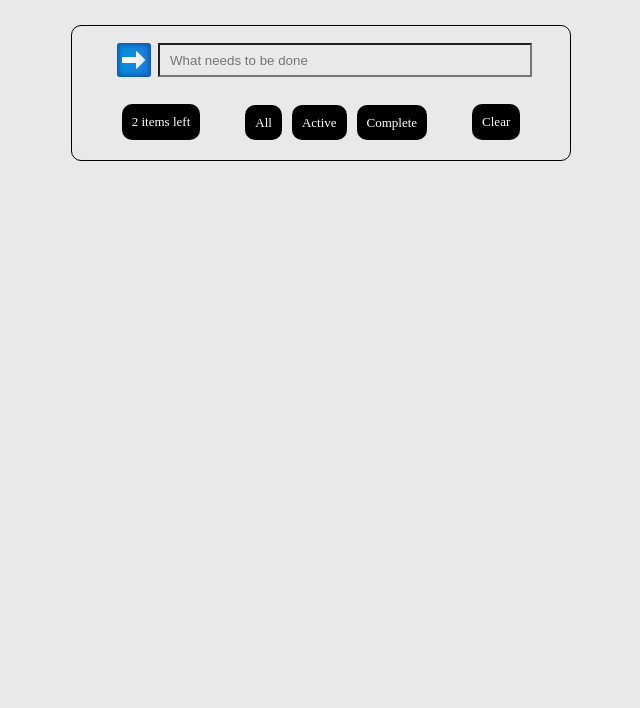
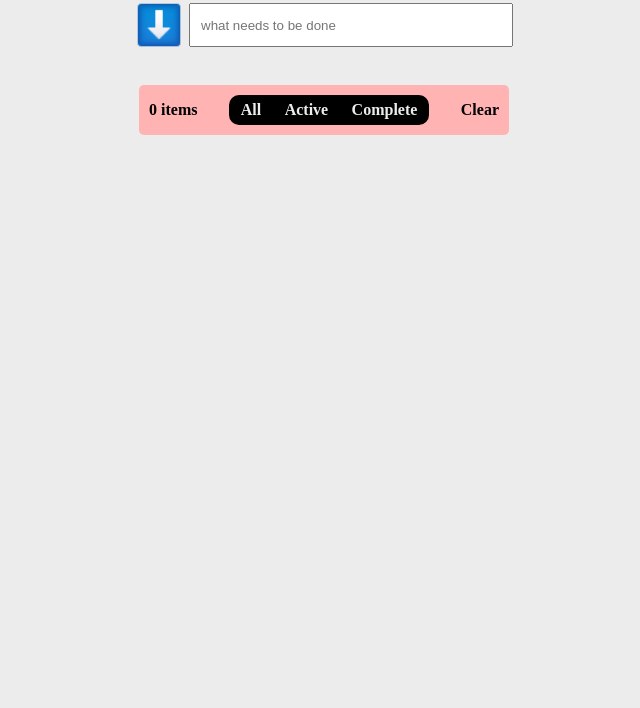
Before and after one commit to SumitfrontendZip/todoapps, a plain HTML site: page Index.html in a window 1280 px wide. Shown: the part 92-800 px from the top of the page, without its empty margins (319-959 px from the left). Drawn offline with Linux system fonts and the light colour scheme.

Commit message:
update js file and few changes in UI

```diff
--- a/Index.css
+++ b/Index.css
@@ -1,77 +1,87 @@
 * {
   padding: 0px;
   margin: 0px;
-  background: #e9e9e9;
 }
-body{
+body {
+  background: #ececec;
+}
+#root {
+  display: flex;
+  flex-direction: column;
+  align-items: center;
+}
+h1 {
+  margin: 20px;
+}
+#container {
+  /* background: #000; */
+  width: 400px;
+  height: 500px;
+}
+#inputSection {
+  display: flex;
+  justify-content: center;
+  align-items: center;
+  margin-top: 10px;
+}
+#inputSection > input {
+  height: 20px;
+  width: 300px;
+  padding: 10px;
+}
+#inputSection > img {
+  width: 60px;
+  height: 60px;
+}
+#taskBar {
+  margin: 10px 0px;
   display: flex;
   flex-direction: column;
   align-items: center;
   justify-content: center;
 }
-h1{
-    margin: 40px;
+#tasksection {
+  border: 1px solid black;
+  width: 350px;
+  display: flex;
+  align-items: center;
+  padding: 10px;
+  margin: 10px 0px 10px 8px;
+  justify-content: space-between;
+  border-radius: 4px;
 }
-#container {
-    display: flex;
-    flex-direction: column;
-    justify-content: center;
-    align-items: center;
-    border: 1px solid black;
-    padding: 10px;
-    border-radius: 10px;
+#tasksection > img {
+  width: 30px;
+  cursor: pointer;
 }
-#inputsection{
-    display: flex;
-    justify-content: center;
-    align-items: center;
+
+#footermenu {
+  display: flex;
+  justify-content: space-between;
+  align-items: center;
+  width: 350px;
+  padding: 10px;
+  margin-left: 18px;
+  margin-top: 20px;
+  background: #ffb3b3;
+  border-radius: 5px;
+  font-weight: bolder;
 }
-#inputsection > input {
-    height: 10px;
-    padding: 10px;
-    width: 350px;
+#menuBar {
+  display: flex;
+  justify-content: space-around;
+  align-items: center;
+  width: 200px;
+  background: #000;
+  color: #ececec;
+  height: 30px;
+  border-radius: 10px;
 }
-#inputsection > img{
-    transform: rotate(-90deg)
+#menuBar > span {
+  cursor: pointer;
 }
-#taskBar{
-    display: flex;
-    flex-direction: column;
-    text-transform: capitalize;
-    padding: 5px;
+#menuBar > span:hover {
+  background: #ff2e2e;
+  border-radius: 10px;
+  padding: 5px;
 }
-#taskSection{
-    display: flex;
-    height: 50px;
-    width: 400px;
-    justify-content: space-between;
-    align-items:center;
-}
-#taskSection > img{
-    width: 40px;
-    cursor: pointer;
-}
-#buttonSection{
-    display: flex;
-    justify-content: center;
-    align-items: center;
-    padding: 10px 0px;
-}
-#buttonSection > span {
-    background: #000;
-    color: white;
-    padding: 10px;
-    border-radius: 10px;
-    font-size: small;
-    cursor: pointer;
-    margin: 0px 40px ;
-}
-#buttonSection > div > span {
-    background: #000;
-    color: white;
-    padding: 10px;
-    border-radius: 10px;
-    font-size: small;
-    cursor: pointer;
-    margin: 0px 5px ;
-}
--- a/Index.html
+++ b/Index.html
@@ -7,17 +7,7 @@
     <link rel="stylesheet" href="Index.css">
 </head>
 <body>
-    <h1>Todos</h1>
-    <div id="container">
-        <div id="inputsection">
-
-        </div>
-        <div id="taskBar"></div>
-        <div id="buttonSection">
-
-        </div>
-    </div>
-
+    <div id="root"></div>
     <script src="Index.js"></script>
 </body>
 </html>
--- a/Index.js
+++ b/Index.js
@@ -1,64 +1,109 @@
-// creating a input section add a todo list
+// creating array for store value
 
-const inputsection = document.getElementById("inputsection");
-const imgBtn = document.createElement("img");
-imgBtn.src = "arrow.png";
-inputsection.append(imgBtn);
+let arr = {};
 
-const input = document.createElement("input");
-input.placeholder = "What needs to be done";
-inputsection.append(input);
+// Get root element and append container
+const root = document.getElementById("root");
 
-const taskBar = document.getElementById("taskBar");
+const todoTitle = document.createElement("h1");
+todoTitle.innerText = "Todos";
+root.append(todoTitle);
 
-input.addEventListener("keypress", (event) => {
+// create a box
 
-    if (event.key === "Enter" && input.value !== "") {
-      const taskSection = document.createElement("div");
-      taskSection.setAttribute("id","taskSection")
+const container = document.createElement("div");
+container.setAttribute("id", "container");
+root.append(container);
 
-      const value = input.value;
+// create input section
 
-      const checkBtn = document.createElement("img");
-      checkBtn.src = "check.png";
-      taskSection.append(checkBtn);
+const inputSection = document.createElement("div");
+inputSection.setAttribute("id", "inputSection");
 
-      const taskTitle = document.createElement("span");
-      taskTitle.innerText = value;
-      taskSection.append(taskTitle);
+const arrowImage = document.createElement("img");
+arrowImage.src = "arrow.png";
+inputSection.append(arrowImage);
 
-      const taskcross = document.createElement("img");
-      taskcross.src = "cross.png";
-      taskSection.append(taskcross);
+const inputTag = document.createElement("input");
+inputTag.placeholder = "what needs to be done";
+inputSection.append(inputTag);
 
-      taskBar.append(taskSection);
+container.append(inputSection);
 
-      input.value = ""
-    }
+// create a function to create a tasksection
+
+const taskBar = document.createElement("div");
+taskBar.setAttribute("id", "taskBar");
+const taskFunction = (value) => {
+  const tasksection = document.createElement("div");
+  tasksection.setAttribute("id", "tasksection");
+
+  const taskCkeck = document.createElement("input");
+  taskCkeck.type = "checkbox";
+  tasksection.append(taskCkeck);
+
+  const taskContent = document.createElement("span");
+  taskContent.innerText = value;
+  tasksection.append(taskContent);
+
+  const taskDel = document.createElement("img");
+  taskDel.src = "cross.png";
+  taskDel.addEventListener("click", () => {
+    tasksection.innerHTML = ""
+    tasksection.style.display = "none"
   });
+  tasksection.append(taskDel);
 
+  taskBar.append(tasksection);
+};
+container.append(taskBar);
 
-// create a down bar buttons
+// create a footer menu in todos
 
-const buttonSection = document.getElementById("buttonSection");
+const footerMenu = document.createElement("div");
+footerMenu.setAttribute("id", "footermenu");
 
-const remainText = document.createElement("span");
-remainText.innerText = "2 items left";
-buttonSection.append(remainText);
+const countItems = document.createElement("span");
+countItems.classList.add("footerStyle");
 
-const buttons = document.createElement("div");
-buttonSection.append(buttons);
+countItems.innerText =  "0 items"
+const updateValue = (value) => {
+  countItems.innerText = value === 0 ?  "0 items" : value + " Items";
+};
+footerMenu.append(countItems);
 
-const allBtn = document.createElement("span");
-allBtn.innerText = "All";
-buttons.append(allBtn);
-const activeBtn = document.createElement("span");
-activeBtn.innerText = "Active";
-buttons.append(activeBtn);
-const completeBtn = document.createElement("span");
-completeBtn.innerText = "Complete";
-buttons.append(completeBtn);
+const menuBar = document.createElement("div");
+menuBar.setAttribute("id", "menuBar");
+
+const allMenu = document.createElement("span");
+allMenu.innerText = "All";
+menuBar.append(allMenu);
+const activeMenu = document.createElement("span");
+activeMenu.innerText = "Active";
+menuBar.append(activeMenu);
+const completeMenu = document.createElement("span");
+completeMenu.innerText = "Complete";
+menuBar.append(completeMenu);
+
+footerMenu.append(menuBar);
 
 const clearBtn = document.createElement("span");
 clearBtn.innerText = "Clear";
-buttonSection.append(clearBtn);
+clearBtn.style.cursor = "pointer";
+
+footerMenu.append(clearBtn);
+
+container.append(footerMenu);
+
+// logic hit the enter get the value in inputtag
+
+
+inputTag.addEventListener("keypress", (event) => {
+  if (event.key === "Enter" && inputTag.value !== "") {
+    arr[inputTag.value] = taskFunction(inputTag.value);
+    const size = Object.keys(arr).length;
+    updateValue(size)
+    console.log(arr)
+    inputTag.value = ""
+  }
+});
```
Also changed, not shown: unchecked.png (added).
